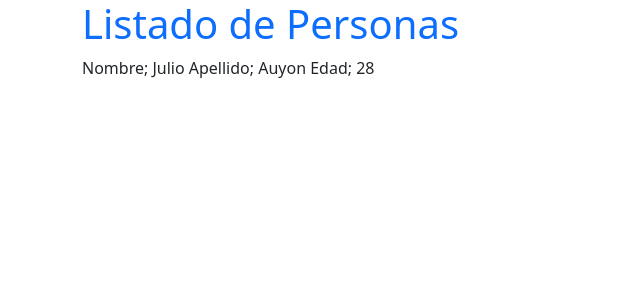
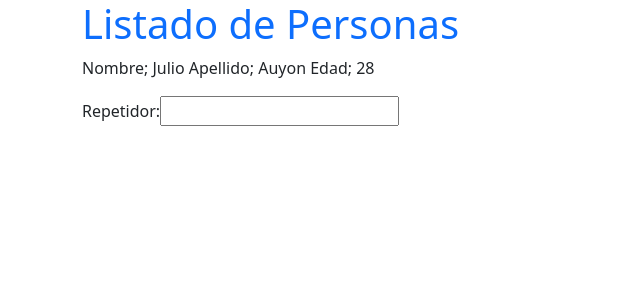
Before and after one commit to Cefjulio/Universidad_Angular_2021, an Angular app: page / in a window 1280 px wide. Shown: the top 300 px of the page, without its empty margins (0-640 px from the left). Built offline with nearby package versions, Linux system fonts and the light colour scheme.

Commit message:
V.21 Template Reference Variable en Angular

```diff
--- a/src/app/persona/persona.component.html
+++ b/src/app/persona/persona.component.html
@@ -4,3 +4,9 @@
     Edad; {{ getEdad() }}
 
 </p>
+
+<div (keyup)='0'   >
+    <label for="">Repetidor:</label>
+    <input #entrada />
+    {{ entrada.value  }}
+</div>
```
